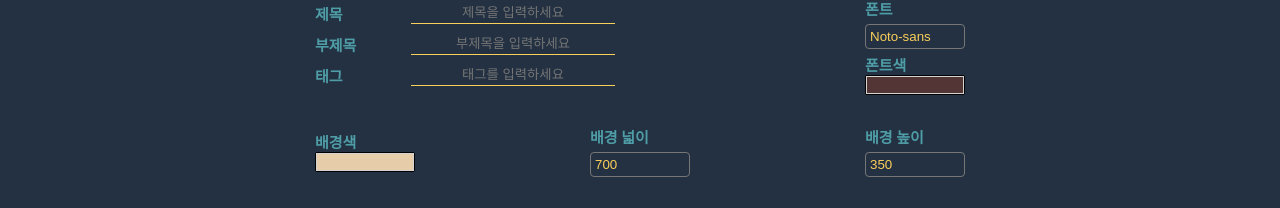
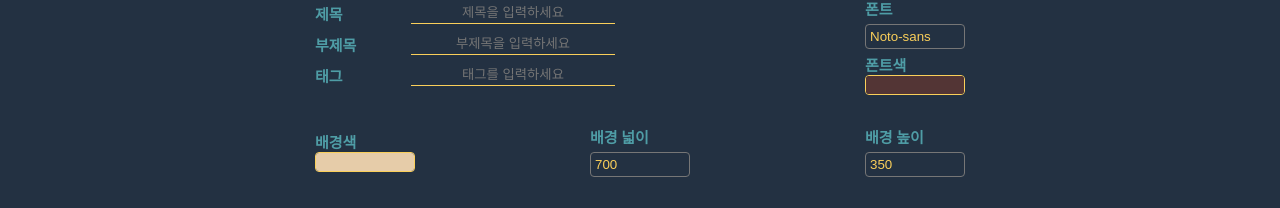
Before and after one commit to vagabondms/banner.github.io, a React (Create React App) app: page / in a window 1280 px wide. Shown: the part 510-718 px from the top of the page. Built offline with nearby package versions, Linux system fonts and the light colour scheme.

Commit message:
colorpicker 수정

```diff
--- a/src/components/atoms/ColorPicker.tsx
+++ b/src/components/atoms/ColorPicker.tsx
@@ -7,12 +7,11 @@ const StyledDiv = styled.div`
   box-sizing: border-box;
   width: 100px;
   height: 20px;
-  border: 0.5px solid black;
+  border: 1px solid #facf5a;
   border-radius: 4px;
-  border-radius: 2px;
+  overflow: hidden;
 `;
 const StyledInnerDiv = styled.div`
-  border: 0.1px solid lightgrey;
   box-sizing: border-box;
   height: 100%;
 `;
```
